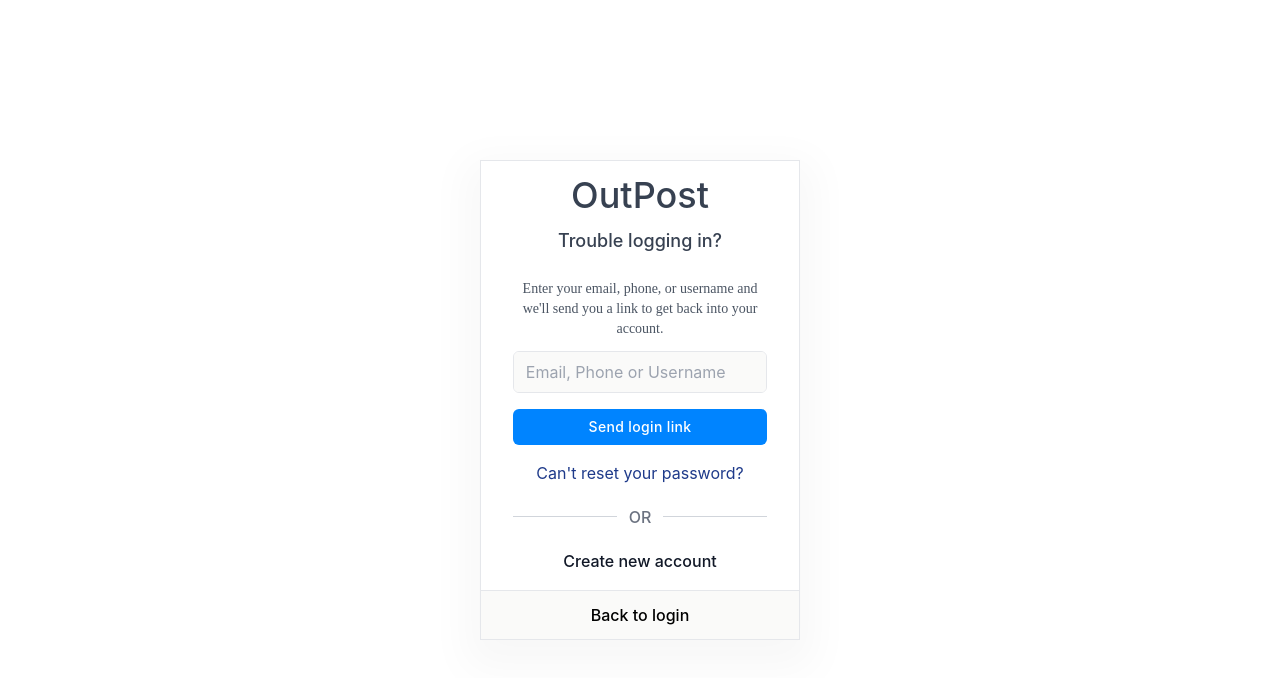
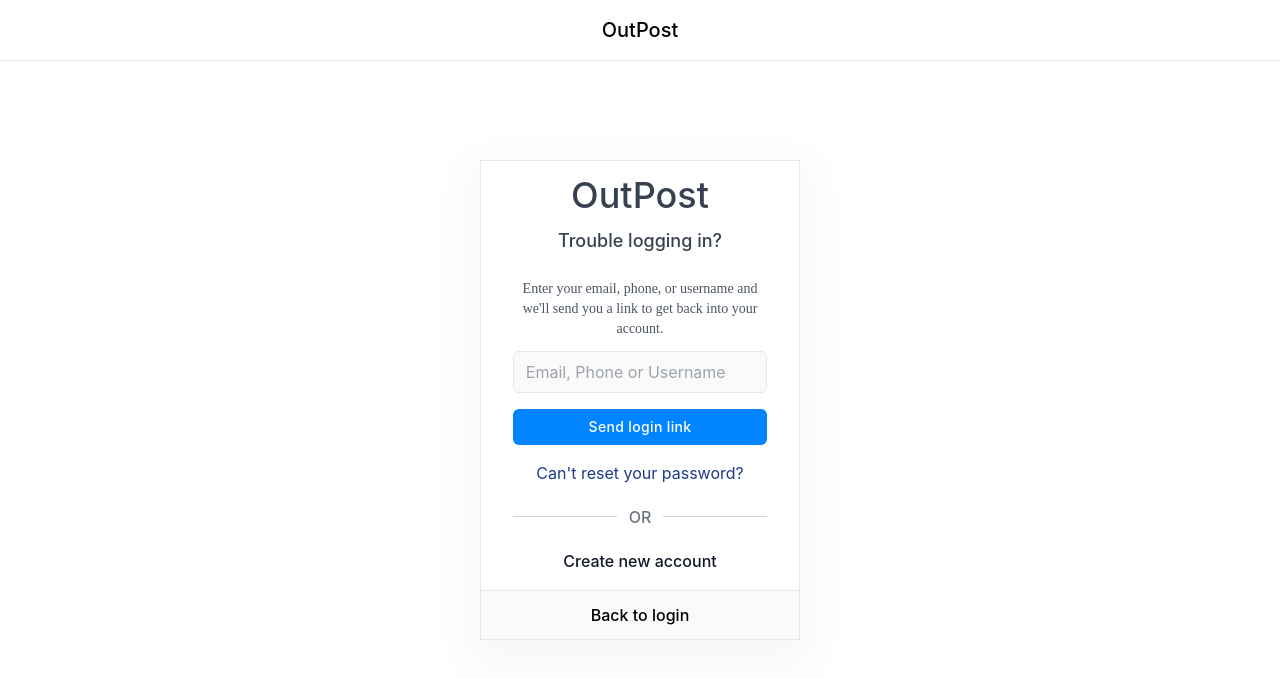
Before and after one commit to muhammadosama555/OutPost, a React (Create React App) app in the folder client/: page /forgetPassword in a window 1280 px wide. Shown: the top 678 px of the page. Built offline with nearby package versions, Linux system fonts and the light colour scheme; no server answers.

Commit message:
forgetpss

```diff
--- a/client/src/pages/ForgetPassword.jsx
+++ b/client/src/pages/ForgetPassword.jsx
@@ -25,7 +25,8 @@ export default function ForgetPassword() {
 
   return (
     <>
-      <div className=' flex items-center justify-center w-screen h-screen'>
+      <div className='LOGO w-full absolute border-b py-4 text-center'><span className='font-medium text-xl'>OutPost</span></div>
+      <div className='flex items-center justify-center w-screen h-screen'>
         <div className='h-3/5 w-1/4  flex login-shadow'>
           <div className="border border-t border-l border-b border-gray-200 w-full flex flex-col  justify-between items-center">
             <div className='flex flex-col items-center justify-center h-full'>
```
